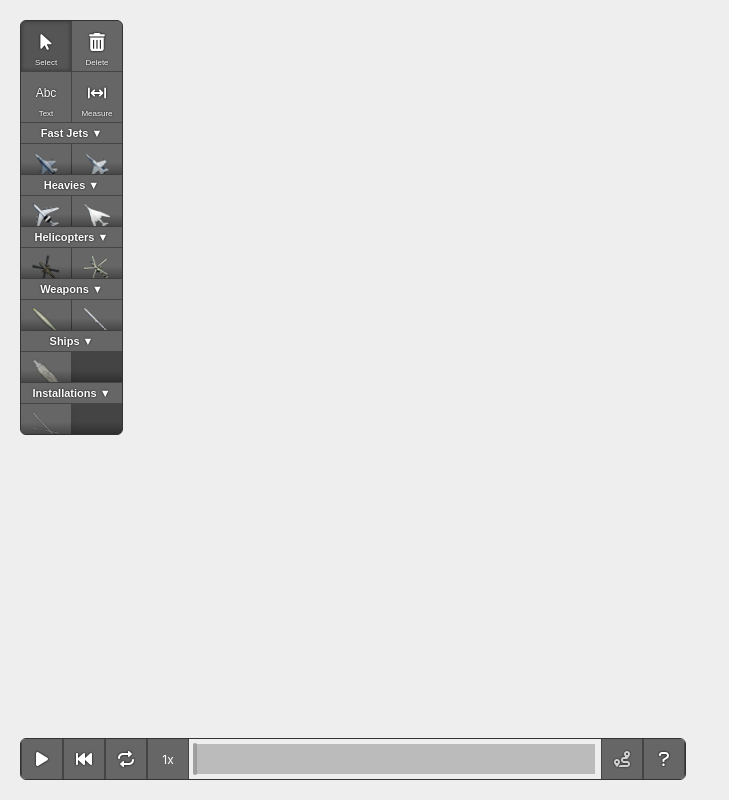
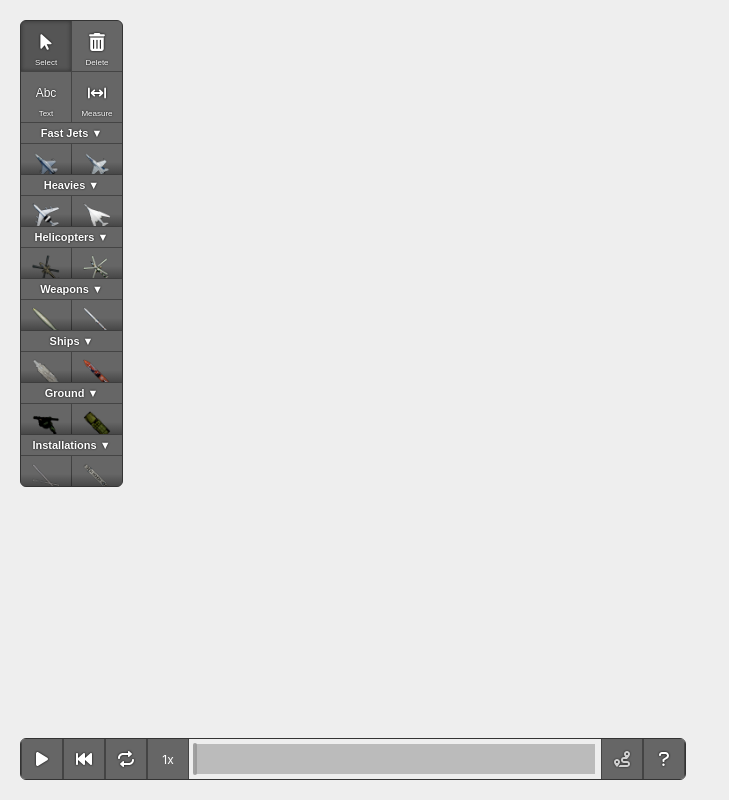
Before and after one commit to magwo/fighter-brief, a React (Create React App) app: page / in a window 1280 px wide. Shown: the whole page, without its empty margins (0-729 px from the left). Built offline with nearby package versions, Linux system fonts and the light colour scheme.

Commit message:
Add more tools

```diff
--- a/src/Toolbar/tools.ts
+++ b/src/Toolbar/tools.ts
@@ -91,6 +91,7 @@ export const toolCategories: { categoryName: string, showAlways: boolean, tools:
             { toolType: 'placeMovable', objectType: 'mk82', speedKnots: 300, endType: 'expl_m' },
             { toolType: 'placeMovable', objectType: 'amraam', speedKnots: 1000, endType: 'expl_m' },
             { toolType: 'placeMovable', objectType: 'sidewinder', speedKnots: 1000, endType: 'expl_m' },
+            { toolType: 'placeMovable', objectType: 'harm', speedKnots: 1000, endType: 'expl_m' },
         ]
     },
     {
@@ -98,25 +99,29 @@ export const toolCategories: { categoryName: string, showAlways: boolean, tools:
         showAlways: false,
         tools: [
             { toolType: 'placeMovable', objectType: 'carrier', speedKnots: 30 },
+            { toolType: 'placeMovable', objectType: 'cruiser', speedKnots: 30 },
         ]
     },
-    // {
-    //     categoryName: 'Ground',
-    //     showAlways: false,
-    //     tools: [
-    //         { toolType: 'placeMovable', objectType: 'infantry', speedKnots: 10 },
-    //         { toolType: 'placeMovable', objectType: 'manpad', speedKnots: 10 },
-    //         { toolType: 'placeMovable', objectType: 'truck', speedKnots: 50 },
-    //         { toolType: 'placeMovable', objectType: 'apc', speedKnots: 50 },
-    //         { toolType: 'placeMovable', objectType: 'tank', speedKnots: 50 },
-    //         { toolType: 'placeMovable', objectType: 'mobile-SAM', speedKnots: 50 },
-    //     ]
-    // },
+    {
+        categoryName: 'Ground',
+        showAlways: false,
+        tools: [
+            // { toolType: 'placeMovable', objectType: 'infantry', speedKnots: 10 },
+            { toolType: 'placeMovable', objectType: 'manpad', speedKnots: 10 },
+            { toolType: 'placeMovable', objectType: 'truck', speedKnots: 50 },
+            { toolType: 'placeMovable', objectType: 'apc', speedKnots: 50 },
+            { toolType: 'placeMovable', objectType: 'tank', speedKnots: 50 },
+            { toolType: 'placeMovable', objectType: 'mobilesam', speedKnots: 50 },
+        ]
+    },
     {
         categoryName: 'Installations',
         showAlways: false,
         tools: [
             { toolType: 'placeStatic', objectType: 'airfield', },
+            { toolType: 'placeStatic', objectType: 'bridge', },
+            { toolType: 'placeStatic', objectType: 'aaa', },
+            { toolType: 'placeStatic', objectType: 'samsite', },
         ]
     },
 ];
--- a/src/battlefield-object-types.ts
+++ b/src/battlefield-object-types.ts
@@ -2,9 +2,9 @@
 export const airplaneList = ['albatros', 'awacs', 'blackjack', 'fishbed', 'flanker', 'gripen', 'harrier', 'hercules', 'hornet', 'lancer', 'stratofortress', 'tanker', 'thunder', 'tiger', 'tomcat', 'viggen', 'viper', 'warthog'] as const;
 export const helicopterList = ['apache', 'hind', 'huey'] as const;
 export const shipList = ['carrier', 'cruiser', 'frigate', 'gunboat', 'cargoship', 'tanker-ship'] as const;
-export const staticList = ['airfield', 'SAM-site', 'factory', 'bridge', 'base', 'farp'] as const;
+export const staticList = ['airfield', 'samsite', 'factory', 'bridge', 'base', 'farp', 'aaa'] as const;
 export const weaponList = ['amraam', 'sidewinder', 'mk82', 'harm', 'hellfire', 'rockets', 'cruise-missile'] as const;
-export const groundList = ['infantry', 'manpad', 'truck', 'apc', 'tank', 'mobile-SAM'] as const;
+export const groundList = ['infantry', 'manpad', 'truck', 'apc', 'tank', 'mobilesam'] as const;
 export const endList = ['expl_m'] as const;
 export const infoList = ['label', 'measurement'] as const;
 export const unitList: string[] = [...airplaneList, ...helicopterList, ...shipList, ...groundList, ...staticList, ...weaponList];
```
